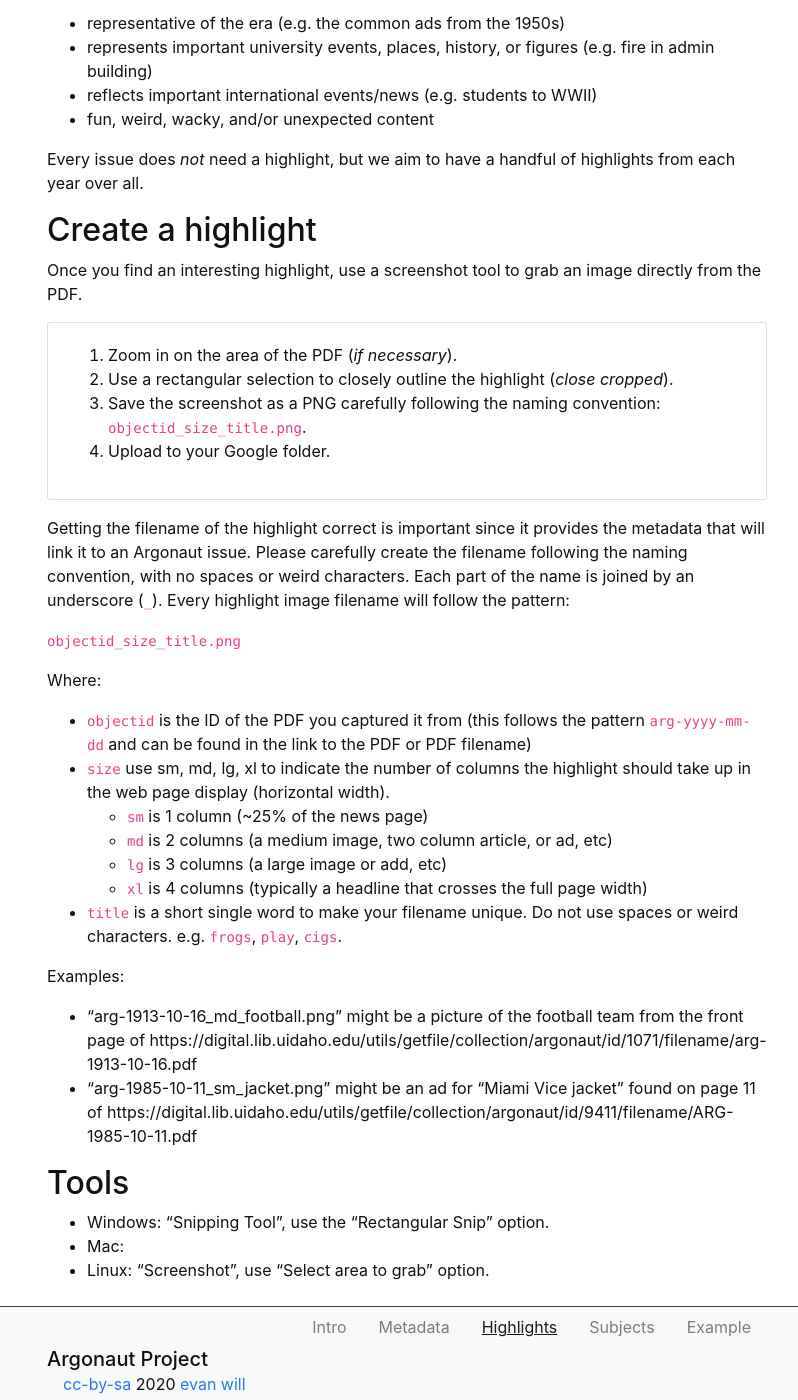
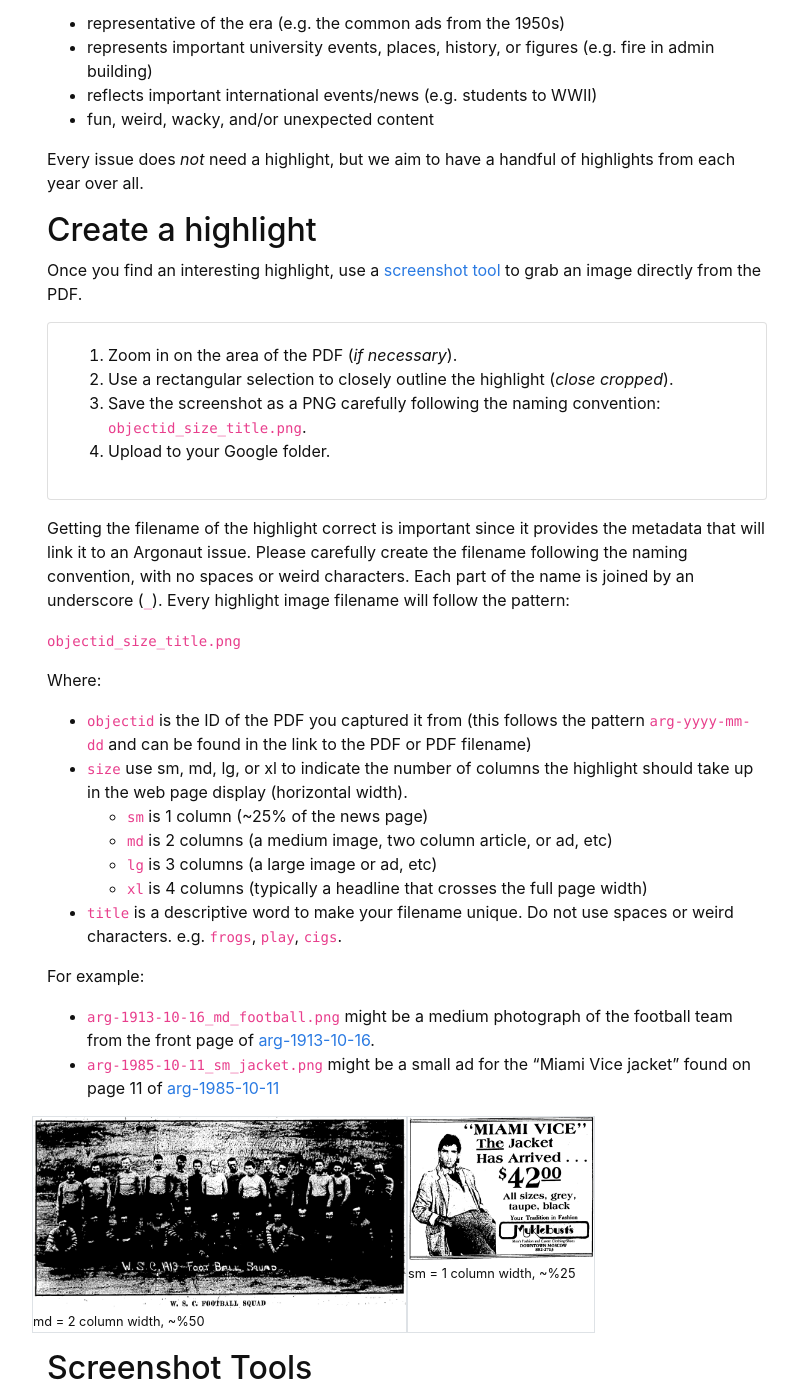
Before and after one commit to thecdil/argonaut-project, a Jekyll site: the page built from content/2-highlight.md, in a window 1280 px wide and 1400 px high, scrolled down 385 px. Shown: the whole window, without its empty margins (233-1031 px from the left). Built offline with Jekyll 4.4.1, drawn with Linux system fonts in a browser that asks for light colours.

Commit message:
highlights examples

```diff
--- a/content/2-highlight.md
+++ b/content/2-highlight.md
@@ -24,7 +24,7 @@ Every issue does *not* need a highlight, but we aim to have a handful of highlig
 
 ## Create a highlight
 
-Once you find an interesting highlight, use a screenshot tool to grab an image directly from the PDF.
+Once you find an interesting highlight, use a [screenshot tool](#screenshot-tools) to grab an image directly from the PDF.
 
 {% include card.md text="
 1. Zoom in on the area of the PDF (*if necessary*).
@@ -43,19 +43,32 @@ Every highlight image filename will follow the pattern:
 Where:
 
 - `objectid` is the ID of the PDF you captured it from (this follows the pattern `arg-yyyy-mm-dd` and can be found in the link to the PDF or PDF filename)
-- `size` use sm, md, lg, xl to indicate the number of columns the highlight should take up in the web page display (horizontal width).
+- `size` use sm, md, lg, or xl to indicate the number of columns the highlight should take up in the web page display (horizontal width).
     - `sm` is 1 column (~25% of the news page)
     - `md` is 2 columns (a medium image, two column article, or ad, etc)
-    - `lg` is 3 columns (a large image or add, etc)
+    - `lg` is 3 columns (a large image or ad, etc)
     - `xl` is 4 columns (typically a headline that crosses the full page width)
-- `title` is a short single word to make your filename unique. Do not use spaces or weird characters. e.g. `frogs`, `play`, `cigs`.
+- `title` is a descriptive word to make your filename unique. Do not use spaces or weird characters. e.g. `frogs`, `play`, `cigs`.
 
-Examples:
+For example:
 
-- "arg-1913-10-16_md_football.png" might be a picture of the football team from the front page of https://digital.lib.uidaho.edu/utils/getfile/collection/argonaut/id/1071/filename/arg-1913-10-16.pdf
-- "arg-1985-10-11_sm_jacket.png" might be an ad for "Miami Vice jacket" found on page 11 of https://digital.lib.uidaho.edu/utils/getfile/collection/argonaut/id/9411/filename/ARG-1985-10-11.pdf
+- `arg-1913-10-16_md_football.png` might be a medium photograph of the football team from the front page of [arg-1913-10-16](https://digital.lib.uidaho.edu/utils/getfile/collection/argonaut/id/1071/filename/arg-1913-10-16.pdf).
+- `arg-1985-10-11_sm_jacket.png` might be a small ad for the "Miami Vice jacket" found on page 11 of [arg-1985-10-11](https://digital.lib.uidaho.edu/utils/getfile/collection/argonaut/id/9411/filename/arg-1985-10-11.pdf)
 
-## Tools
+<div class="row my-3 h-100">
+<div class="col-md-6 p-0 border">
+<img src="{{ '/images/arg-1913-10-16_md_football.png' | relative_url }}" class="w-100" alt="football team photo">
+<br>
+<small>md = 2 column width, ~%50</small>
+</div>
+<div class="col-md-3 p-0 border">
+<img src="{{ '/images/arg-1985-10-11_sm_jacket.png' | relative_url }}" class="w-100" alt="miami vice jacket">
+<br>
+<small>sm = 1 column width, ~%25</small>
+</div>
+</div>
+
+## Screenshot Tools
 
 - Windows: "Snipping Tool", use the "Rectangular Snip" option.
 - Mac:
```
Also changed, not shown: images/arg-1913-10-16_md_football.png (added), images/arg-1985-10-11_sm_jacket.png (added).
